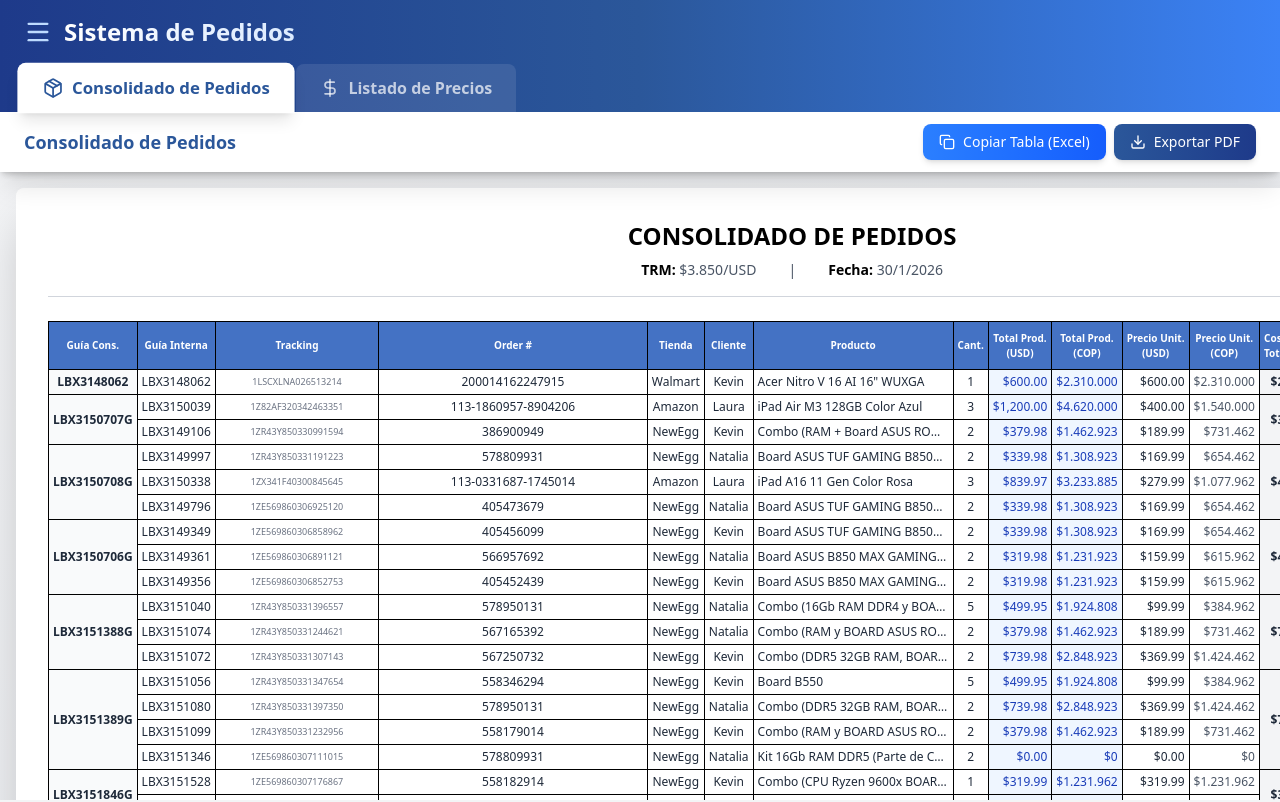
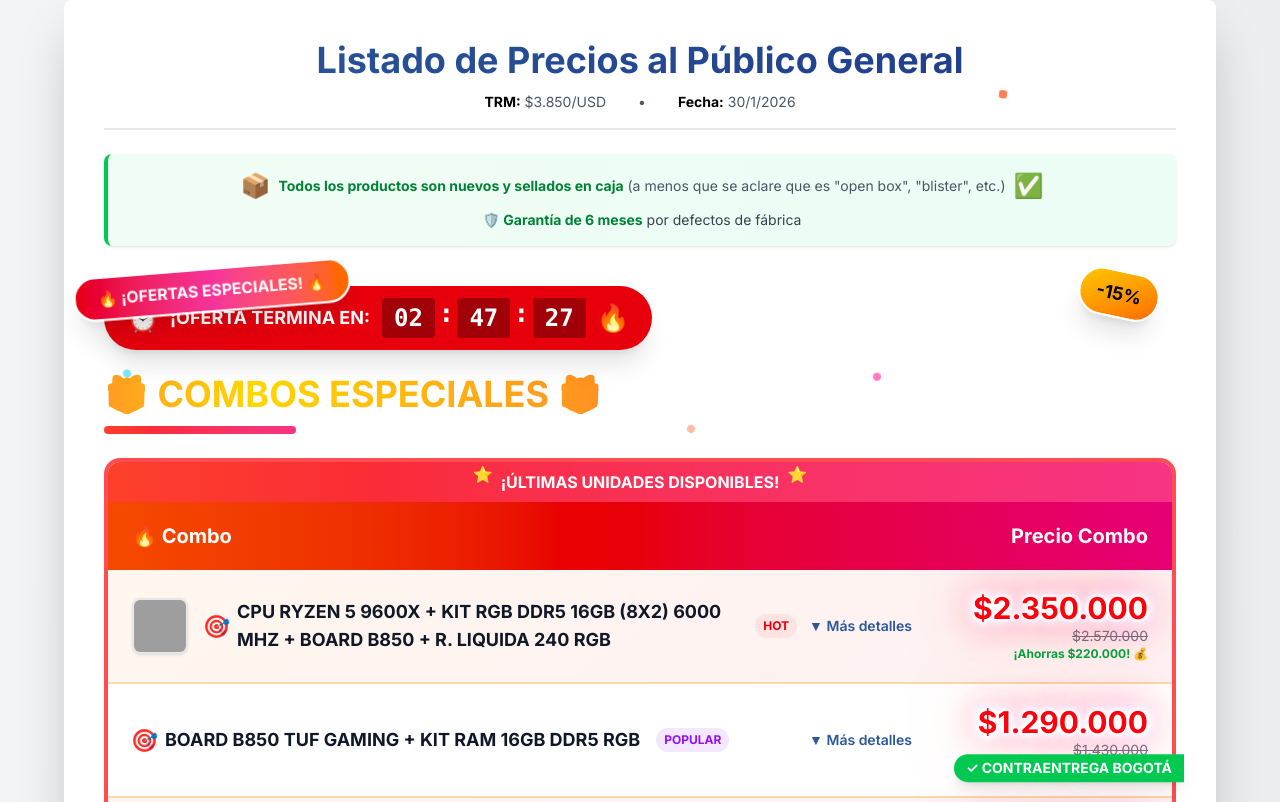
Before and after one commit to kevargaso/lista-precios-masstherpc, a React (Vite) app: page / in a window 1280 px wide. Shown: the top 802 px of the page. Built offline with nearby package versions, Linux system fonts and the light colour scheme; no server answers; grey boxes are pictures that could not be loaded.

Commit message:
SECURITY FIX: Hide consolidado from public

```diff
--- /dev/null
+++ b/src/PublicApp.jsx
@@ -0,0 +1,21 @@
+import React from 'react';
+import ListadoPrecios from './components/ListadoPrecios';
+
+// VERSIÓN PÚBLICA - Solo muestra lista de precios
+// El consolidado de pedidos está en /admin (protegido)
+const PublicApp = () => {
+    const TRM = 3850;
+
+    const formatCurrency = (val, currency = 'COP') => {
+        if (currency === 'USD') return `$${val.toLocaleString('en-US', { minimumFractionDigits: 2, maximumFractionDigits: 2 })}`;
+        return `$${Math.round(val).toLocaleString('es-CO')}`;
+    };
+
+    return (
+        <div className="min-h-screen bg-gradient-to-br from-gray-100 to-gray-200">
+            <ListadoPrecios formatCurrency={formatCurrency} TRM={TRM} />
+        </div>
+    );
+};
+
+export default PublicApp;
--- a/src/Router.jsx
+++ b/src/Router.jsx
@@ -1,13 +1,16 @@
 import React from 'react';
 import { BrowserRouter, Routes, Route } from 'react-router-dom';
-import App from './App';
+import PublicApp from './PublicApp';
 import AdminPage from './components/admin/AdminPage';
 
 export default function Router() {
     return (
         <BrowserRouter>
             <Routes>
-                <Route path="/" element={<App />} />
+                {/* PÚBLICO - Solo lista de precios */}
+                <Route path="/" element={<PublicApp />} />
+
+                {/* ADMIN - Protegido con login */}
                 <Route path="/admin" element={<AdminPage />} />
                 <Route path="/admin/*" element={<AdminPage />} />
             </Routes>
```
